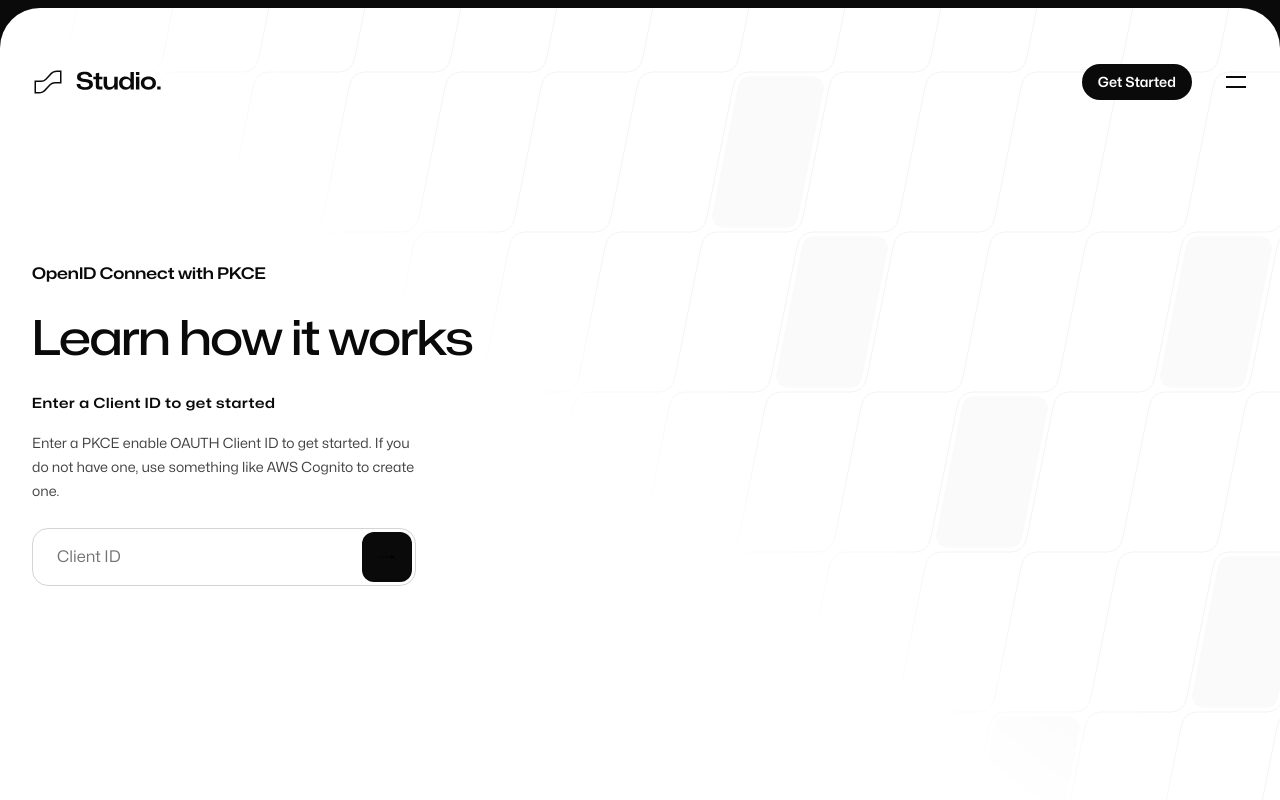
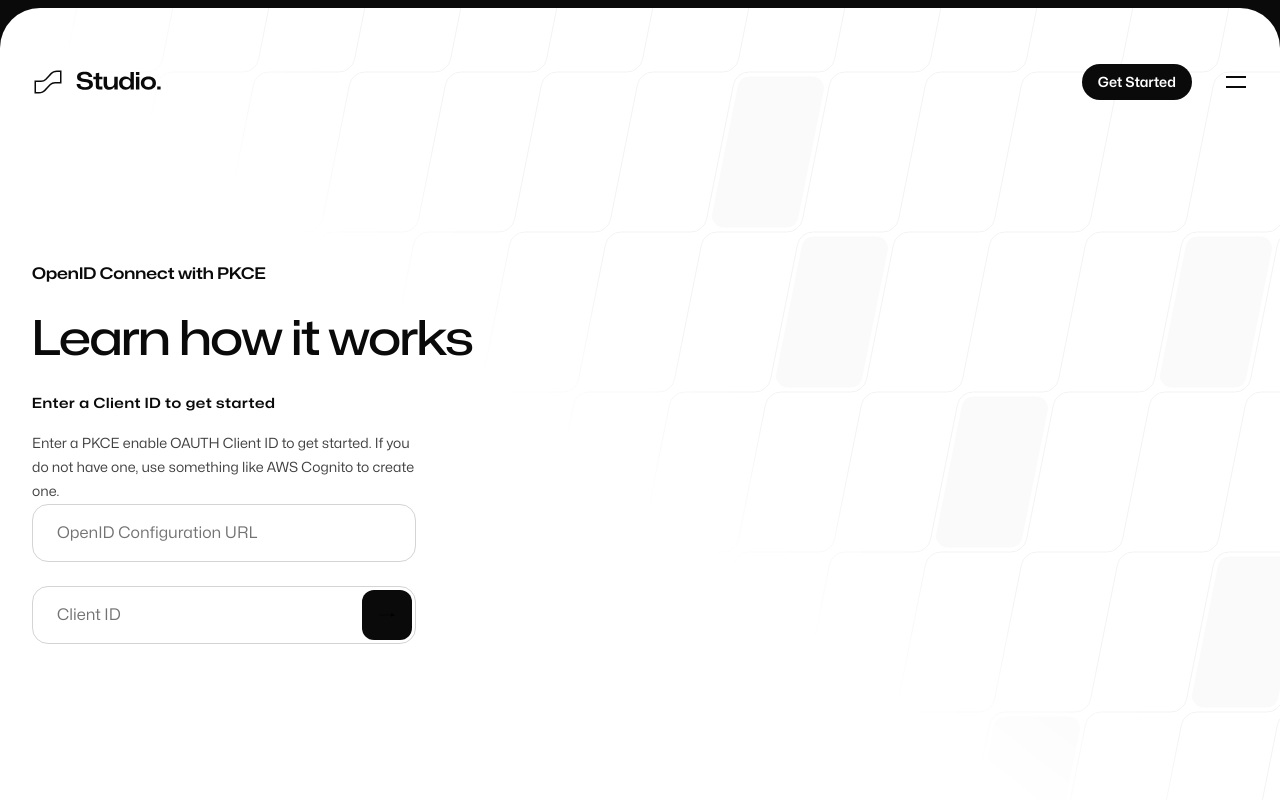
Before and after one commit to andrusch/simplify-id-4-me, a Next.js app: page /pkce in a window 1280 px wide. Shown: the top 800 px of the page. Built offline with nearby package versions, Linux system fonts and the light colour scheme.

Commit message:
Adding OIDC Configuration Endpoint

```diff
--- a/src/app/pkce/components/client-id-form.jsx
+++ b/src/app/pkce/components/client-id-form.jsx
@@ -21,7 +21,14 @@ export function ClientIdForm() {
         Enter a PKCE enable OAUTH Client ID to get started. If you do not have
         one, use something like AWS Cognito to create one.
       </p>
+      <input
+          type="text"
+          placeholder="OpenID Configuration URL"
+          aria-label="OpenID Configuration URL"
+          className="block w-full rounded-2xl border border-neutral-300 bg-transparent py-4 pl-6 pr-20 text-base/6 text-neutral-950 ring-4 ring-transparent transition placeholder:text-neutral-500 focus:border-neutral-950 focus:outline-none focus:ring-neutral-950/5"
+        />
       <div className="relative mt-6">
+
         <input
           type="text"
           placeholder="Client ID"
```
